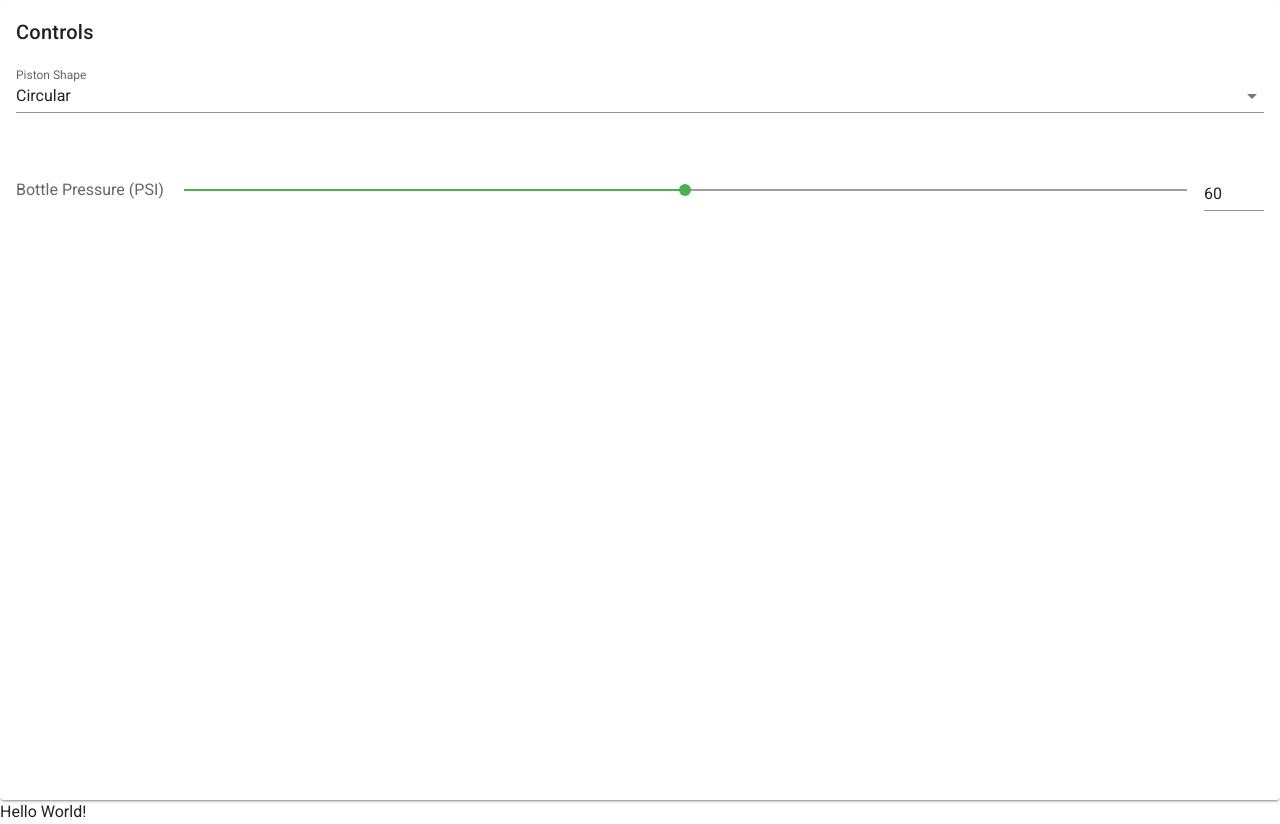
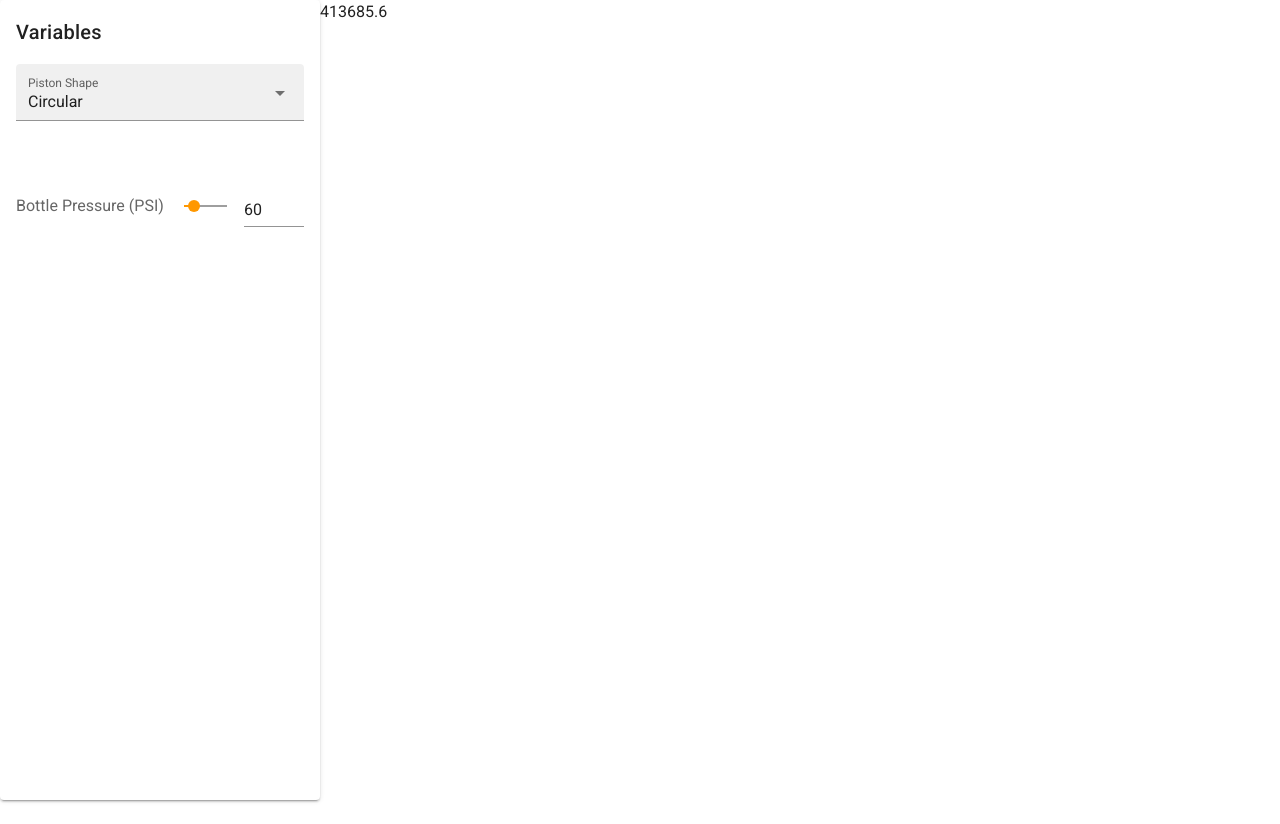
Before and after one commit to girotobial/piston_gas_expansion, a Vue app: page / in a window 1280 px wide. After the commit the page ends 800 px from the top, so only its background shows below. Built offline with nearby package versions, Linux system fonts and the light colour scheme.

Commit message:
💄 move controls to sidebar

```diff
--- a/src/App.vue
+++ b/src/App.vue
@@ -2,22 +2,26 @@
   <v-app>
     <v-main>
       <Controls class="controls" />
-      <HelloWorld />
+      <div style="height: 100%; width: 50%; float: left">{{ pascals }}</div>
     </v-main>
   </v-app>
 </template>
 
 <script lang="ts">
 import Vue from "vue";
-import HelloWorld from "./components/HelloWorld.vue";
 import Controls from "@/components/Controls.vue";
+import { pressurePsiToPascal } from "@/model/conversion";
 
 export default Vue.extend({
   name: "App",
 
   components: {
-    HelloWorld,
     Controls,
+  },
+  computed: {
+    pascals() {
+      return pressurePsiToPascal(this.$store.state.airPressure);
+    },
   },
 });
 </script>
@@ -25,5 +29,7 @@ export default Vue.extend({
 <style scoped>
 .controls {
   height: 100%;
+  width: 25%;
+  float: left;
 }
 </style>
--- a/src/components/Controls.vue
+++ b/src/components/Controls.vue
@@ -1,6 +1,6 @@
 <template>
   <v-card>
-    <v-card-title> Controls </v-card-title>
+    <v-card-title> Variables </v-card-title>
     <v-card-text>
       <v-row class="mb-4">
         <v-col class="text-left">
@@ -8,6 +8,7 @@
             v-model="$store.state.pistonShape"
             label="Piston Shape"
             :items="pistonShapeItems"
+            filled
           ></v-select>
         </v-col>
       </v-row>
@@ -16,7 +17,7 @@
           <v-slider
             v-model="$store.state.airPressure"
             min="0"
-            max="120"
+            max="250"
             label="Bottle Pressure (PSI)"
             thumb-label
             :color="airPressureColor"
@@ -47,8 +48,8 @@ export default class Controls extends Vue {
 
   get airPressureColor(): string {
     const airPressure = this.$store.state.airPressure;
-    if (airPressure < 61) return "green";
-    if (airPressure < 91) return "orange";
+    if (airPressure < 60) return "green";
+    if (airPressure < 150) return "orange";
     return "red";
   }
 }
```
